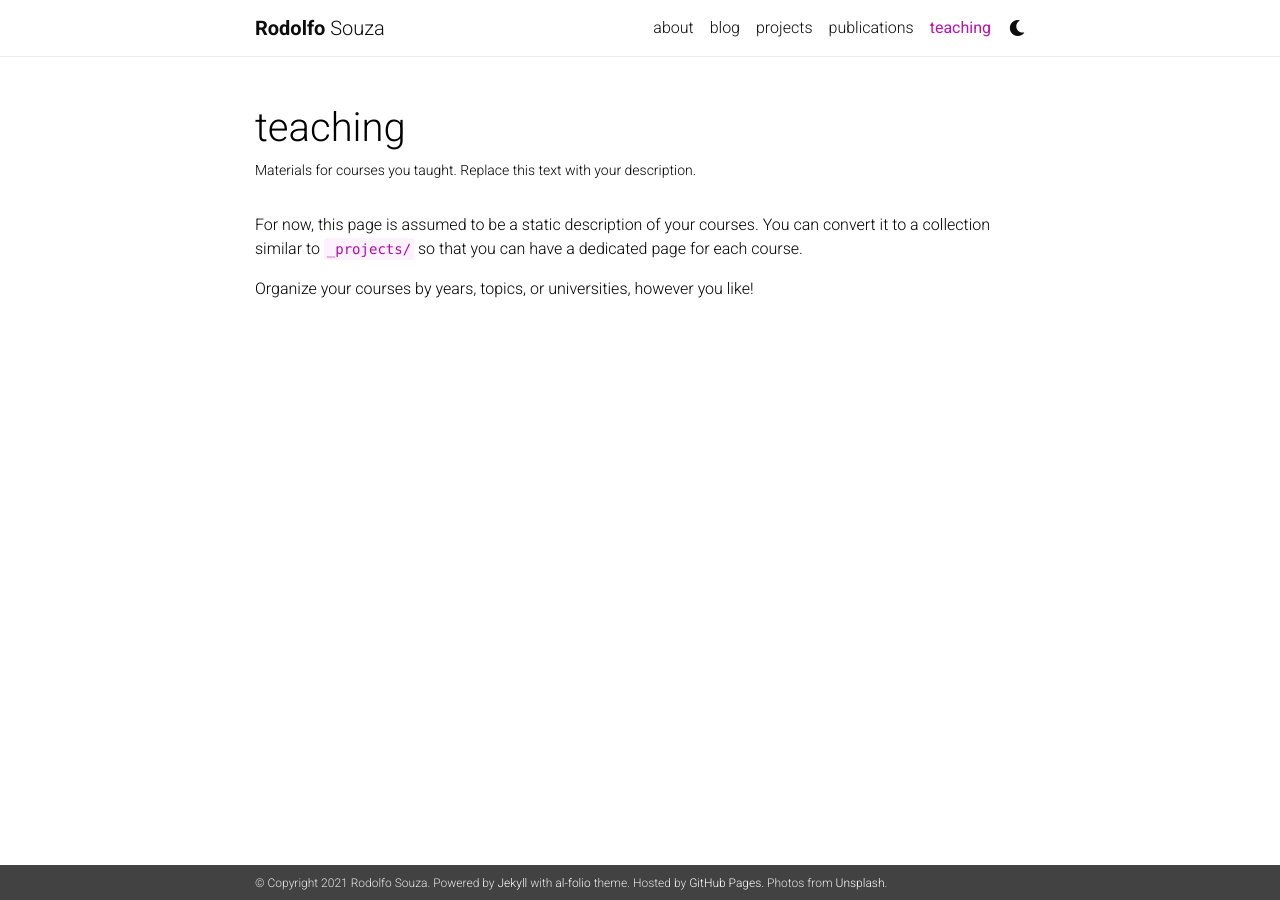
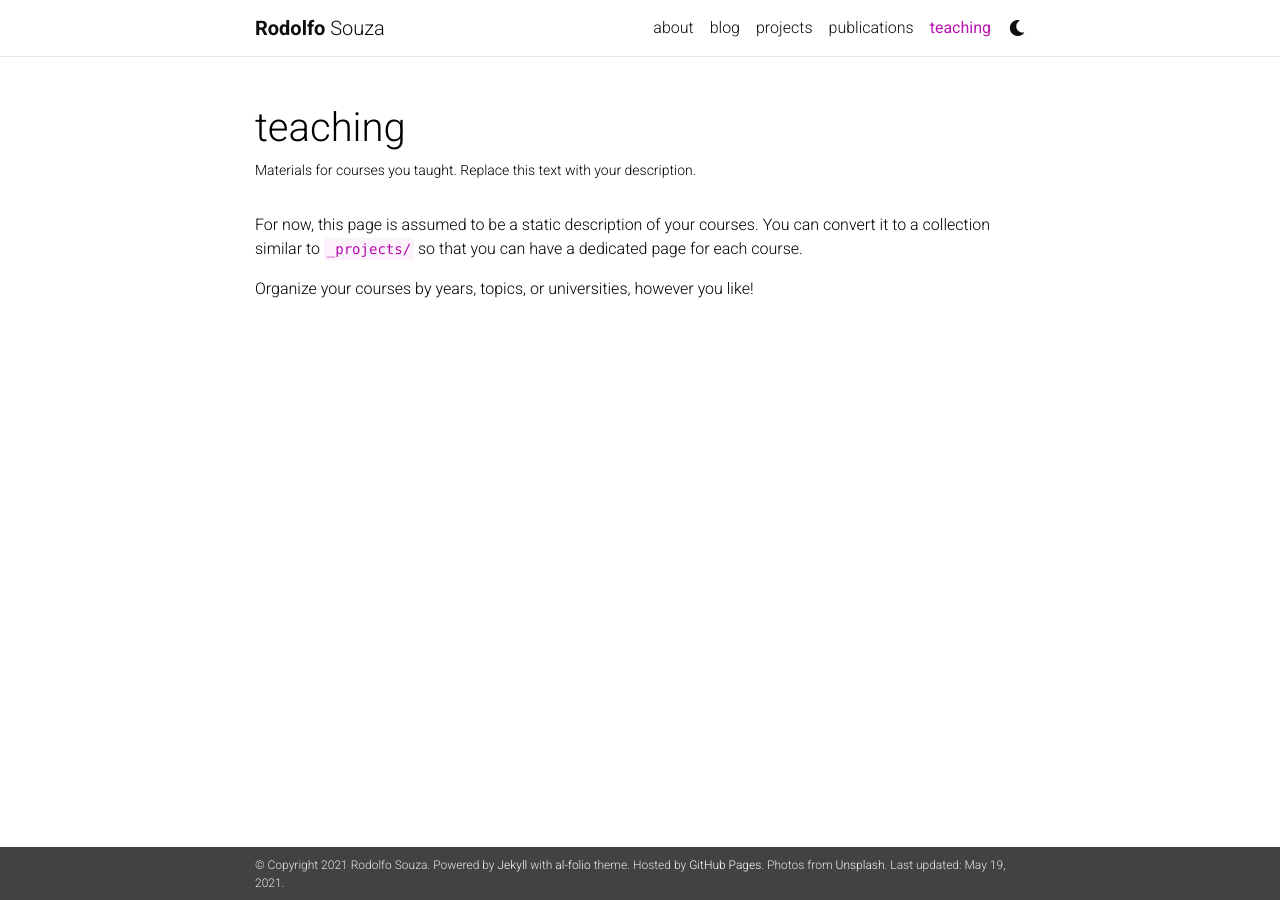
Before and after one commit to rodolfomssouza/rsouza, a Jekyll site: the page built from _pages/teaching.md, in a window 1280 px wide. Built offline with Jekyll 4.4.1, drawn with Linux system fonts in a browser that asks for light colours; nearby versions of some CDN libraries; a style sheet for code colours, icons or effects is not loaded; some of the changed lines change nothing that is shown.

Commit message:
First commit

```diff
--- a/_config.yml
+++ b/_config.yml
@@ -15,8 +15,8 @@
 
 icon: 🔥 # the emoji used as the favicon
 url:  "https://rodolfomssouza.github.io" # the base hostname & protocol for your site
-baseurl: "/rsouza" # the subpath of your site, e.g. /blog/
-last_updated: false # set to true if you want to display last updated in the footer
+baseurl: "/rsouza/" # the subpath of your site, e.g. /blog/
+last_updated: true # set to true if you want to display last updated in the footer
 impressum_path:  # set to path to include impressum link in the footer, use the same path as permalink in a page, helps to conform with EU GDPR
 
 # -----------------------------------------------------------------------------
```
